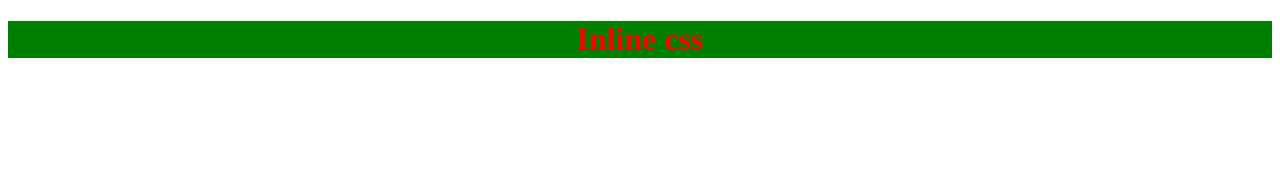
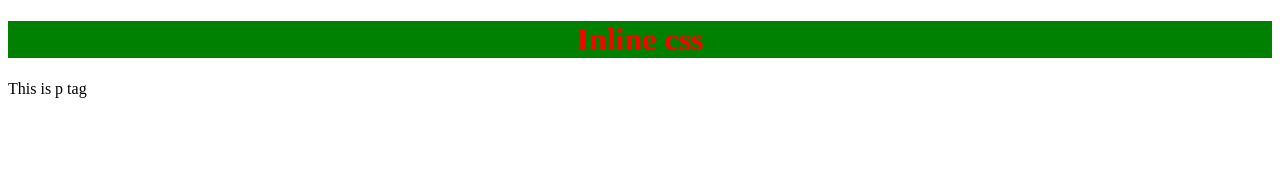
Before and after one commit to rakibulapon46/React-JS, a React (Vite) app in the folder 07/css-styles/: page / in a window 1280 px wide. Shown: the top 170 px of the page. Built offline with nearby package versions, Linux system fonts and the light colour scheme.

Commit message:
app jsx update

```diff
--- a/07/css-styles/src/App.jsx
+++ b/07/css-styles/src/App.jsx
@@ -6,6 +6,7 @@ function App() {
   return (
     <>
     <Styles/>
+    <p>This is p tag</p>
     </>
   )
 }
```
